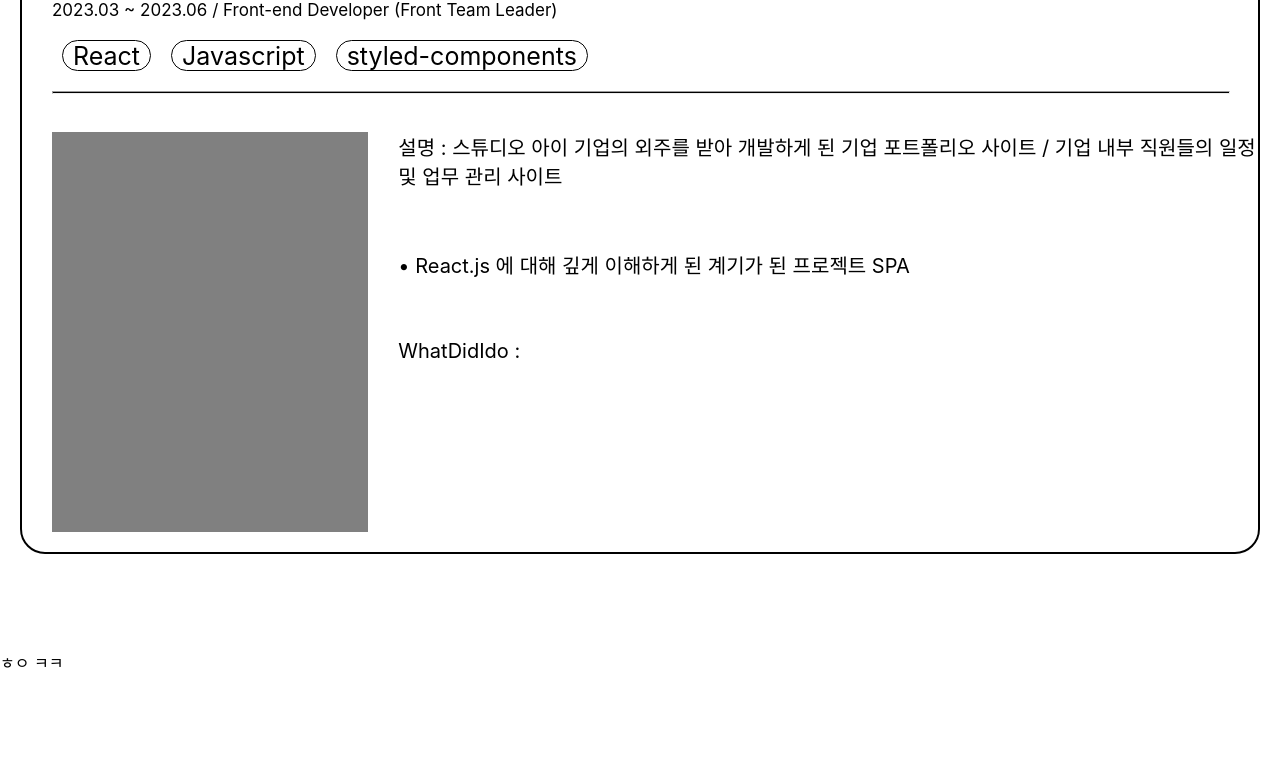
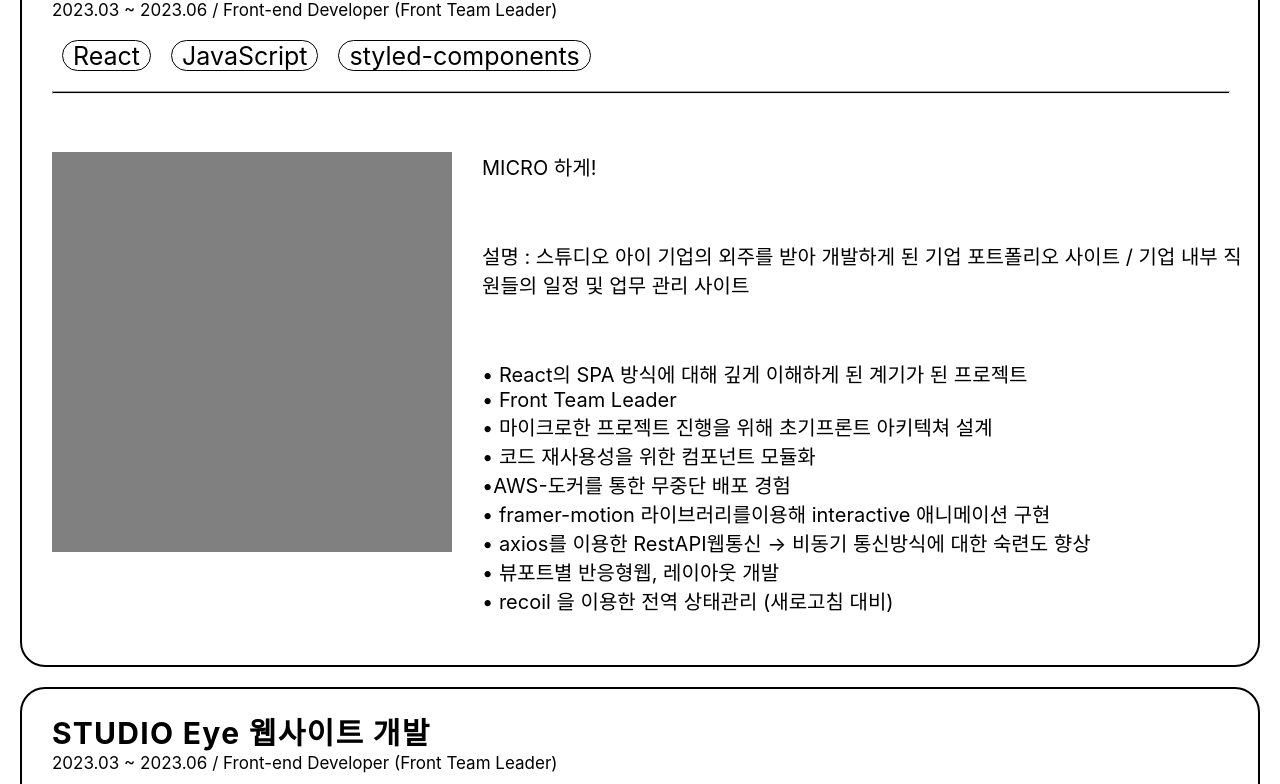
Before and after one commit to zayoonez/zayoonez.github.io, a React (Create React App) app: page / in a window 1280 px wide. Shown: the part 3076-3860 px from the top of the page. Built offline with nearby package versions, Linux system fonts and the light colour scheme.

Commit message:
feat: skills 데이터 추가

```diff
--- a/src/Pages/Contact.js
+++ b/src/Pages/Contact.js
@@ -1,5 +1,6 @@
 import styled from "styled-components";
 import React from "react";
+import Body from "Components/Common/Body";
 
 const Container = styled.section`
   height: 100vh;
@@ -10,7 +11,8 @@ const { forwardRef } = require("react");
 const Contact = forwardRef((props, ref) => {
   return (
     <Container ref={(contactRef) => (ref.current[4] = contactRef)}>
-      ㅎㅇ ㅋㅋ
+      {/* ㅎㅇ ㅋㅋ */}
+      <Body></Body>
     </Container>
   );
 });
--- a/src/Pages/Projects.js
+++ b/src/Pages/Projects.js
@@ -2,6 +2,7 @@ import styled from "styled-components";
 import React from "react";
 import Body from "Components/Common/Body";
 import SkillBox from "Components/Common/SkillBox";
+import data from "../projects.json";
 
 const Container = styled.section`
   height: 100vh;
@@ -20,6 +21,11 @@ const Section = styled.div`
   display: flex;
   flex-direction: column;
   /* width: 50vw; */
+`;
+const DetailContainer = styled.div`
+  display: flex;
+  flex-direction: column;
+  width: 65%;
 `;
 const PTitle = styled.div`
   font-weight: bold;
@@ -42,7 +48,7 @@ const PImage = styled.div`
   height: 400px;
   margin-top: 30px;
 `;
-const PStack = styled.div`
+const ForRow = styled.div`
   margin-top: 20px;
   font-weight: normal;
   display: flex;
@@ -55,17 +61,7 @@ const Detail = styled.div`
   /* background-color: gray; */
   margin: 30px;
   font-size: 20px;
-`;
-
-const WhatDidiDo = styled.div`
-  margin-top: 20px;
-  height: 50%;
-  width: 100%;
-  background-color: gray;
-`;
-const A = styled.div`
-  display: flex;
-  flex-direction: row;
+  white-space: pre-line;
 `;
 
 const { forwardRef } = require("react");
@@ -74,36 +70,30 @@ const Projects = forwardRef((props, ref) => {
   return (
     <Container ref={(projectsRef) => (ref.current[3] = projectsRef)}>
       <Body>
+        {data.projects.map((p) => (
           <PContainer>
             <Section>
-            <PTitle>STUDIO Eye 웹사이트 개발</PTitle>
-            <Period>
-              2023.03 ~ 2023.06 / Front-end Developer (Front Team Leader)
-            </Period>
-            <PStack>
-              <SkillBox skill="React" />
-              <SkillBox skill="Javascript" />
-              <SkillBox skill="styled-components" />
-            </PStack>
+              <PTitle>{p.title}</PTitle>
+              <Period>{p.period}</Period>
+              <ForRow>
+                {p.skill.map((s) => (
+                  <SkillBox skill={s} />
+                ))}
+              </ForRow>
               <Line />
             </Section>
             <Section>
-            <A>
+              <ForRow>
                 <PImage></PImage>
-              <Section>
-                <Detail>
-                  설명 : 스튜디오 아이 기업의 외주를 받아 개발하게 된 기업
-                  포트폴리오 사이트 / 기업 내부 직원들의 일정 및 업무 관리
-                  사이트
-                </Detail>
-                <Detail>
-                  • React.js 에 대해 깊게 이해하게 된 계기가 된 프로젝트 SPA
-                </Detail>
-                <Detail>WhatDidIdo :</Detail>
-              </Section>
-            </A>
+                <DetailContainer>
+                  <Detail>{p.slogan}</Detail>
+                  <Detail>{p.description}</Detail>
+                  <Detail>{p.detail}</Detail>
+                </DetailContainer>
+              </ForRow>
             </Section>
           </PContainer>
+        ))}
       </Body>
     </Container>
   );
--- a/src/Pages/Skills.js
+++ b/src/Pages/Skills.js
@@ -27,7 +27,7 @@ const SkillSet = styled.div`
 const Skillss = styled.div`
   display: flex;
   flex-direction: row;
-  margin: 20px 0px;
+  margin: 60px 0px;
 `;
 const Skill = styled.div`
   white-space: nowrap;
--- /dev/null
+++ b/src/projects.json
@@ -0,0 +1,20 @@
+{
+  "projects": [
+    {
+      "title": "STUDIO Eye 웹사이트 개발",
+      "period": "2023.03 ~ 2023.06 / Front-end Developer (Front Team Leader)",
+      "skill": ["React", "JavaScript", "styled-components"],
+      "slogan": "MICRO 하게!",
+      "description": "설명 : 스튜디오 아이 기업의 외주를 받아 개발하게 된 기업 포트폴리오 사이트 / 기업 내부 직원들의 일정 및 업무 관리 사이트",
+      "detail": "• React의 SPA 방식에 대해 깊게 이해하게 된 계기가 된 프로젝트\n• Front Team Leader\n• 마이크로한 프로젝트 진행을 위해 초기프론트 아키텍쳐 설계 \n• 코드 재사용성을 위한 컴포넌트 모듈화 \n•AWS-도커를 통한 무중단 배포 경험 \n• framer-motion 라이브러리를이용해 interactive 애니메이션 구현 \n• axios를 이용한 RestAPI웹통신 → 비동기 통신방식에 대한 숙련도 향상 \n• 뷰포트별 반응형웹, 레이아웃 개발 \n• recoil 을 이용한 전역 상태관리 (새로고침 대비)"
+    },
+    {
+      "title": "STUDIO Eye 웹사이트 개발",
+      "period": "2023.03 ~ 2023.06 / Front-end Developer (Front Team Leader)",
+      "skill": ["React", "JavaScript", "styled-components"],
+      "slogan": "MICRO 하게!",
+      "description": "설명 : 스튜디오 아이 기업의 외주를 받아 개발하게 된 기업 포트폴리오 사이트 / 기업 내부 직원들의 일정 및 업무 관리 사이트",
+      "detail": "• React의 SPA 방식에 대해 깊게 이해하게 된 계기가 된 프로젝트\n• Front Team Leader\n• 마이크로한 프로젝트 진행을 위해 초기프론트 아키텍쳐 설계 \n• 코드 재사용성을 위한 컴포넌트 모듈화 \n• AWS-도커를 통한 무중단 배포 경험 \n• framer-motion 라이브러리를이용해 interactive 애니메이션 구현 \n• axios를 이용한 RestAPI웹통신 → 비동기 통신방식에 대한 숙련도 향상 \n• 뷰포트별 반응형웹, 레이아웃 개발 \n• recoil 을 이용한 전역 상태관리 (새로고침 대비)"
+    }
+  ]
+}
```
Lines whose indentation alone changed are shown as unchanged.
